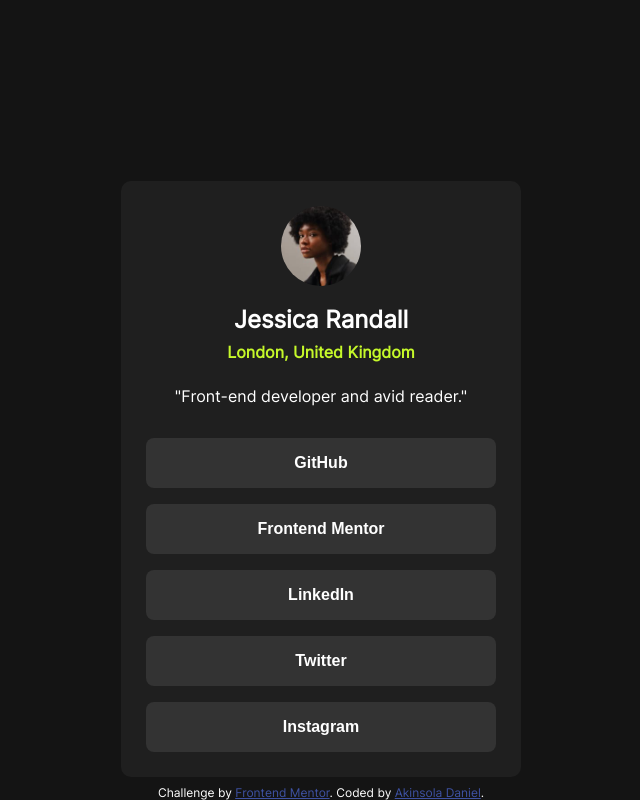
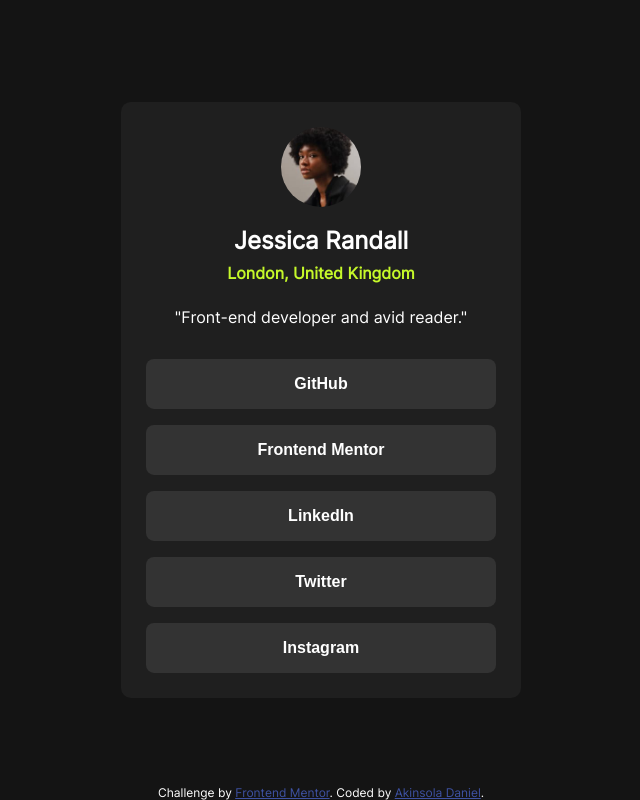
Before and after one commit to Akd-ai/social-links-profile-main, a plain HTML site: page index.html in a window 1280 px wide. Shown: the whole page, without its empty margins (319-959 px from the left). Drawn offline with Linux system fonts and the light colour scheme.

Commit message:
Update style.css

```diff
--- a/style.css
+++ b/style.css
@@ -24,8 +24,7 @@ body {
   font-family: 'Inter', serif;
   display: flex;
   align-items: center;
-  justify-items: center;
-  flex-direction: column;
+  flex-direction: column-reverse;
   min-height: 100vh;
 }
 
@@ -35,7 +34,10 @@ body {
   width: 100%;
   padding: 25px;
   border-radius: 10px;
-  margin-top: auto;
+  position: absolute;
+  top: 50%;
+  left: 50%;
+  transform: translate(-50%, -50%);
 }
 
 .container img {
```
